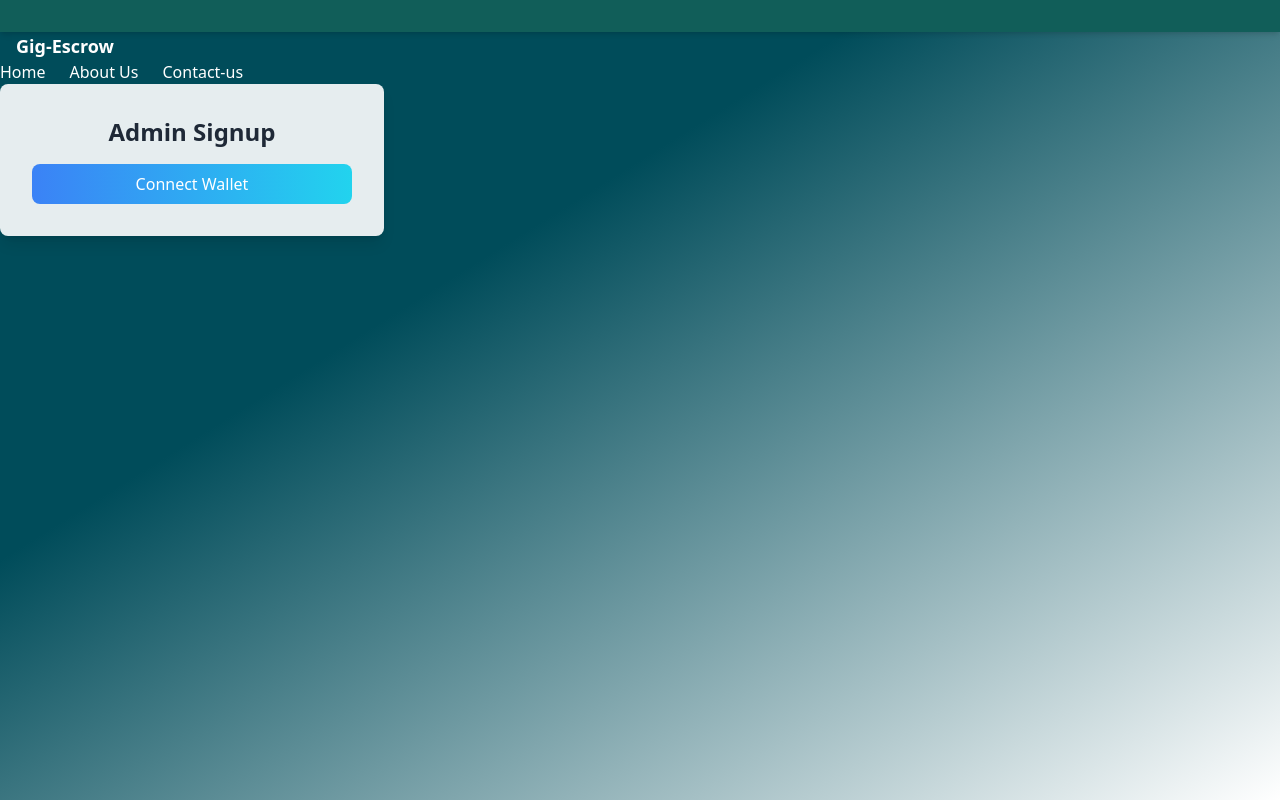
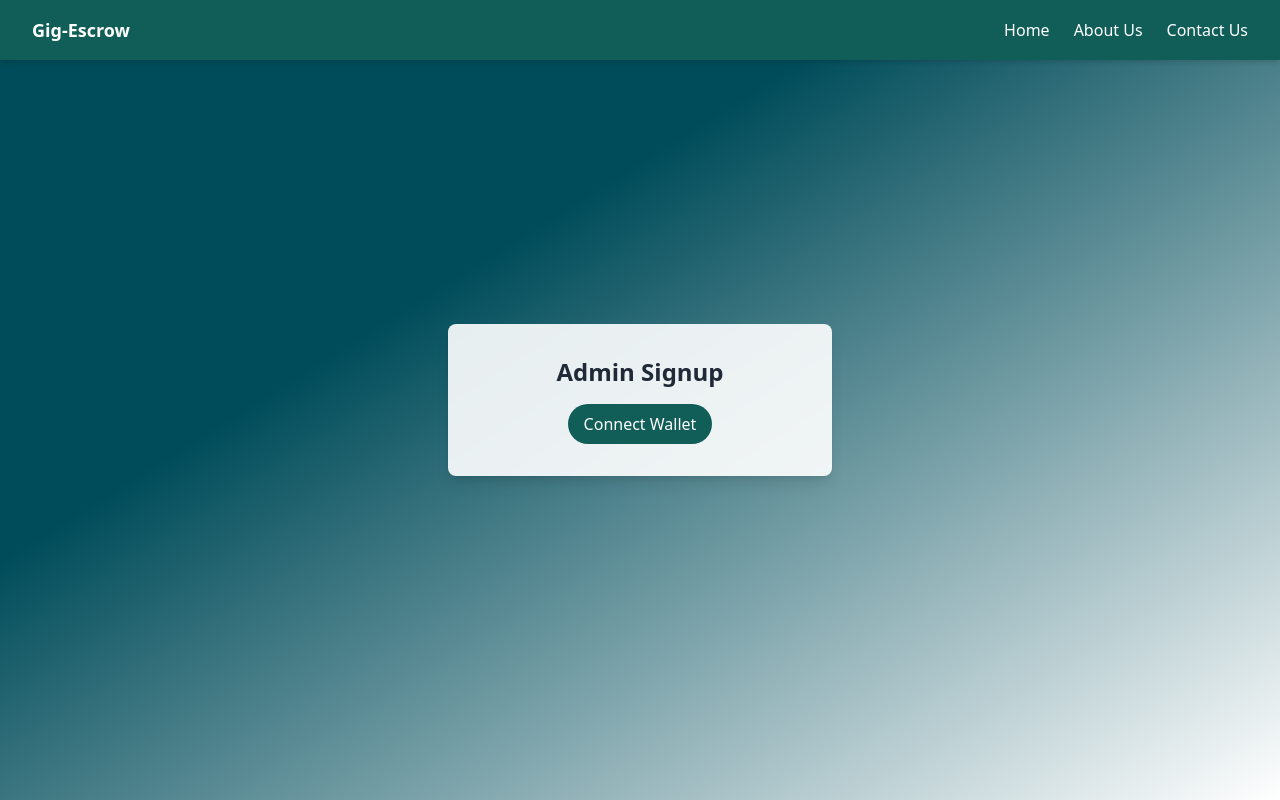
Before and after one commit to TerminatorSS24/diversion_2k25, a Next.js app in the folder client/: page /admin-signup in a window 1280 px wide. Built offline with nearby package versions, Linux system fonts and the light colour scheme.

Commit message:
change admin login , signup and homepage

```diff
--- a/client/src/app/admin-login/page.js
+++ b/client/src/app/admin-login/page.js
@@ -123,7 +123,7 @@ export default function AdminLogin() {
                 >
                   LOGIN
                 </button>
-                <p className="mt-2 text-sm">Don't have an account?</p>
+                <p className="mt-2  text-black text-sm">Don't have an account?</p>
                 <a href="/admin-signup">
                   <button className="bg-teal-800 text-white mt-4 py-2 px-4 w-full rounded-full hover:bg-teal-700 transition">
                     Sign Up
--- a/client/src/app/admin-signup/page.js
+++ b/client/src/app/admin-signup/page.js
@@ -1,6 +1,7 @@
  "use client";
 import { useState, useEffect } from "react";
 import { addAdmin } from "../../utils/admin";
+import { useRouter } from "next/navigation";
 
 export default function AdminSignup() {
   const [email, setEmail] = useState("");
@@ -8,6 +9,7 @@ export default function AdminSignup() {
   const [message, setMessage] = useState("");
   const [account, setAccount] = useState(null);
   const [isClient, setIsClient] = useState(false);
+  const router = useRouter();
 
   useEffect(() => {
     setIsClient(true);
@@ -45,10 +47,9 @@ export default function AdminSignup() {
   };
 
   return (
-    <div className="min-h-screen bg-gradient-to-br from-[#004c5a] via-[#004c5a] via-35% to-[#ffffff] text-white">
-
+    <div className="min-h-screen flex items-center justify-center bg-gradient-to-br from-[#004c5a] via-[#004c5a] via-35% to-[#ffffff] text-white">
       {/* Navbar */}
-    <nav className="flex justify-between items-center bg-teal-800 text-white p-4 shadow-md"></nav>
+      <nav className="absolute top-0 w-full flex justify-between items-center bg-teal-800 text-white p-4 shadow-md">
         <div
           className="text-lg font-bold ml-4 cursor-pointer"
           onClick={() => router.push("/")}
@@ -72,24 +73,25 @@ export default function AdminSignup() {
             className="hover:underline cursor-pointer"
             onClick={() => router.push("/contact")}
           >
-          Contact-us
+            Contact Us
           </li>
         </ul>
+      </nav>
 
-
+      {/* Signup Form */}
       {isClient && (
         <div className="bg-white bg-opacity-90 p-8 rounded-lg shadow-lg w-96 text-center">
           <h1 className="text-2xl font-bold text-gray-800 mb-4">Admin Signup</h1>
           {!account ? (
             <button
-              className="w-full py-2 px-4 bg-gradient-to-r from-blue-500 to-cyan-400 text-white rounded-lg hover:scale-105 transition-transform"
+              className="bg-teal-800 text-white py-2 px-4 rounded-full hover:bg-teal-700 transition"
               onClick={connectWallet}
             >
               Connect Wallet
             </button>
           ) : (
             <>
-              <p className="text-green-500 mt-2">✅ Connected: {account}</p>
+              <p className="text-green-500 mt-2 px-0">✅ Connected: {account}</p>
               <input
                 type="email"
                 placeholder="Email"
@@ -103,15 +105,15 @@ export default function AdminSignup() {
                 onChange={(e) => setPassword(e.target.value)}
               />
               <button
-                className="w-full py-2 px-4 mt-4 bg-gradient-to-r from-blue-500 to-cyan-400 text-white rounded-lg hover:scale-105 transition-transform"
+                className="bg-teal-800 text-white mt-4 py-2 px-4 w-full rounded-full hover:bg-teal-700 transition"
                 onClick={handleSignup}
               >
                 Sign Up
               </button>
-              <p className="mt-2 text-sm">Already have an account?</p>
+              <p className="mt-2 text-black text-sm ">Already have an account?</p>
               <a href="/admin-login">
                 <button
-                  className="w-full py-2 px-4 mt-2 bg-purple-500 text-white rounded-lg hover:scale-105 transition-transform"
+                  className="bg-teal-800 text-white mt-4 py-2 px-4 w-full rounded-full hover:bg-teal-700 transition"
                 >
                   Login
                 </button>
```
Lines whose indentation alone changed are shown as unchanged.
